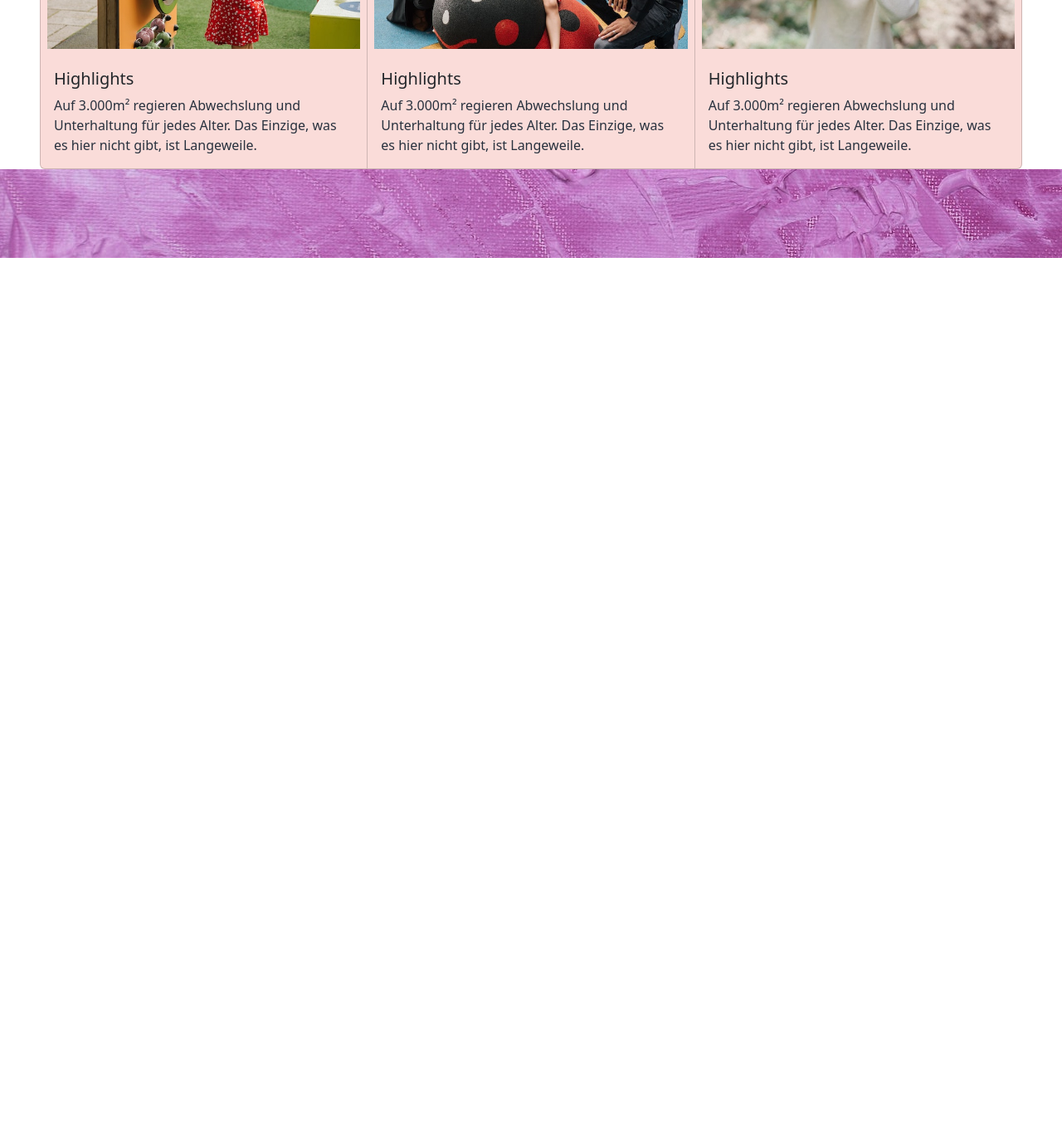
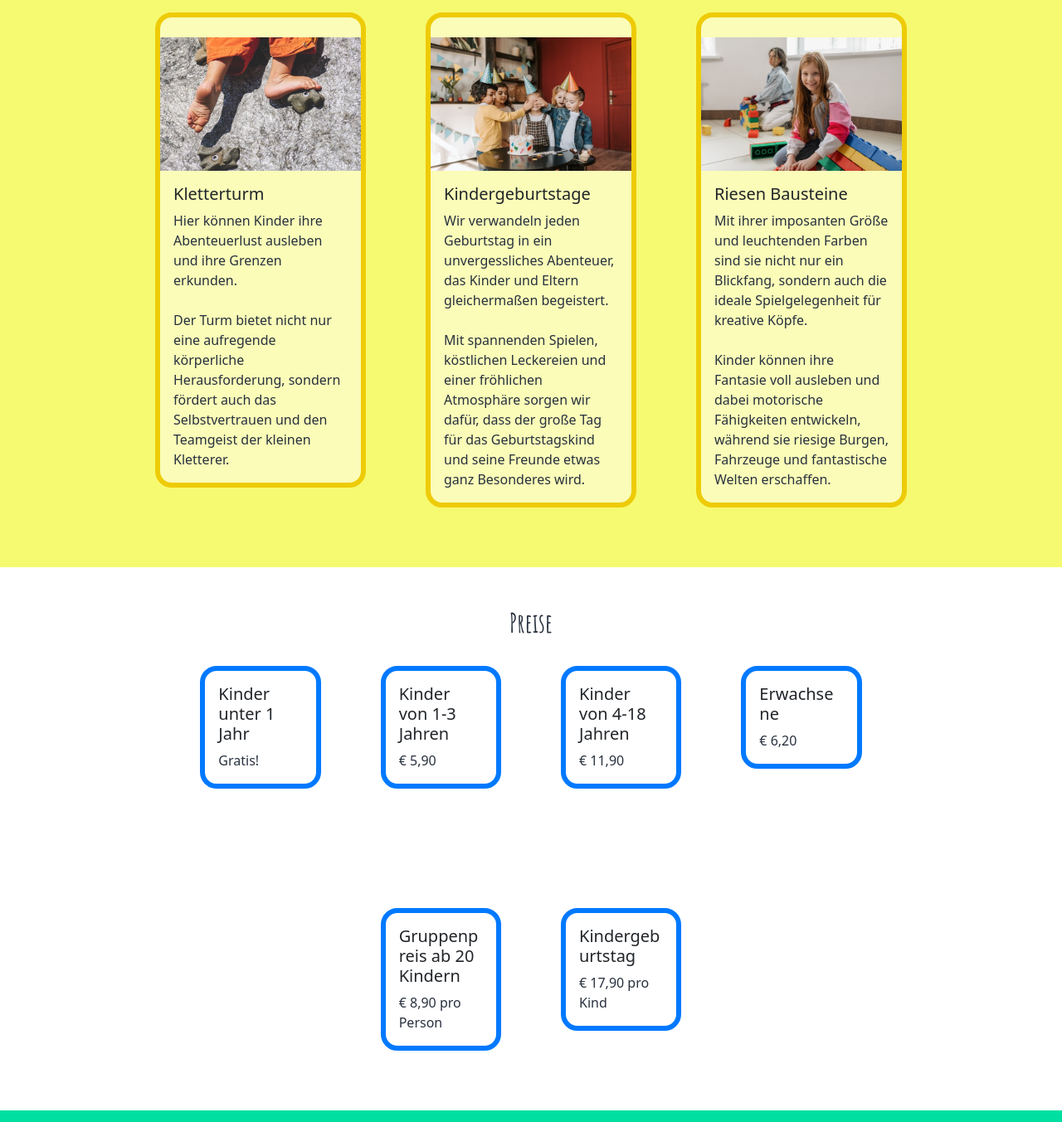
Before and after one commit to lamacoding/Tagaluba, a plain HTML site: page index.html in a window 1280 px wide. Shown: the part 489-1842 px from the top of the page at 83% size. Before the commit the page ends 800 px from the top, so only its background shows below. Drawn offline with nearby package versions, Linux system fonts and the light colour scheme; a web font is replaced by a local one.

Commit message:
Add sections and content

```diff
--- a/index.html
+++ b/index.html
@@ -13,17 +13,17 @@
     <link rel="preconnect" href="https://fonts.googleapis.com" />
     <link rel="preconnect" href="https://fonts.gstatic.com" crossorigin />
     <link
-      href="https://fonts.googleapis.com/css2?family=Amatic+SC:wght@700&family=Comic+Neue&display=swap"
+      href="https://fonts.googleapis.com/css2?family=Amatic+SC:wght@700&family=Tilt+Neon&display=swap"
       rel="stylesheet"
     />
     <link rel="stylesheet" href="style.css" />
   </head>
   <body data-bs-theme="light">
-    <div class="bg-body w-100">
+    <div class="w-100" id="top">
       <header>
-        <nav class="navbar navbar-expand-lg bg-body-tertiary">
+        <nav class="navbar fixed-top navbar-expand-lg bg-body">
           <div class="container-fluid">
-            <a class="navbar-brand ms-3" href="#">Tagaluba</a>
+            <a class="navbar-brand ms-3" href="#top">Tagaluba</a>
             <button
               class="navbar-toggler"
               type="button"
@@ -38,81 +38,201 @@
             <div class="collapse navbar-collapse" id="navbarSupportedContent">
               <ul class="navbar-nav mx-auto">
                 <li class="nav-item mx-2">
-                  <a class="nav-link active" href="index.html">Startseite</a>
+                  <a class="nav-link active" href="#top">Start</a>
                 </li>
                 <li class="nav-item mx-2">
-                  <a class="nav-link" href="#">Kindergeburtstag</a>
+                  <a class="nav-link" href="#highlights-item">Highlights</a>
                 </li>
                 <li class="nav-item mx-2">
-                  <a class="nav-link" href="#">Preise</a>
+                  <a class="nav-link" href="#prices-item">Preise</a>
                 </li>
                 <li class="nav-item mx-2">
-                  <a class="nav-link" href="#">Kontakt und Anfahrt</a>
+                  <a class="nav-link" href="#contact-item"
+                    >Kontakt und Anfahrt</a
+                  >
                 </li>
               </ul>
             </div>
           </div>
         </nav>
-      </header>
-
-      <div>
+        <div class="bg-body text-center my-5">
           <h1 class="main-heading">
             Willkommen im<br /><span class="heading-highlight"
               >Tagaluba Abenteuerland</span
             >
           </h1>
+          <h3 class="lead">
+            Riesenspaß bei jedem Wetter! Den erlebt man in Oberösterreichs
+            größtem Indoor-Spielplatz.<br />Ein einzigartiger Freizeitpark für
+            die ganze Familie.
+          </h3>
         </div>
+      </header>
 
-      <div class="card-group m-5">
-        <div class="card" style="background-color: #fadcd9">
+      <!-- Highlights -->
+      <div
+        class="row justify-content-center py-5 highlights-bg"
+        id="highlights-item"
+      >
+        <h2 class="text-center">Highlights</h2>
+        <div class="col-xl-3">
+          <div class="card highlights m-4">
             <img
-            src="assets/pexels-anete-lusina-5239936.jpg"
-            class="card-img-top p-2"
+              src="assets/pexels-susanne-jutzeler-sujufoto-1271816.jpg"
+              class="card-img-top pt-4"
               alt="Child playing with a wooden wheel"
             />
             <div class="card-body">
-            <h5 class="card-title">Highlights</h5>
+              <h5 class="card-title">Kletterturm</h5>
               <p class="card-text">
-              Auf 3.000m² regieren Abwechslung und Unterhaltung für jedes Alter.
-              Das Einzige, was es hier nicht gibt, ist Langeweile.
+                Hier können Kinder ihre Abenteuerlust ausleben und ihre Grenzen
+                erkunden.<br /><br />Der Turm bietet nicht nur eine aufregende
+                körperliche Herausforderung, sondern fördert auch das
+                Selbstvertrauen und den Teamgeist der kleinen Kletterer.
               </p>
             </div>
           </div>
-        <div class="card" style="background-color: #fadcd9">
+        </div>
+
+        <div class="col-xl-3">
+          <div class="card highlights m-4">
             <img
-            src="assets/pexels-anete-lusina-5239929.jpg"
-            class="card-img-top p-2"
-            alt="Child playing with a wooden wheel"
+              src="assets/pexels-vlada-karpovich-7100335.jpg"
+              class="card-img-top pt-4"
+              alt="Mehrere Kinder vor einer Geburtstagstorte"
             />
             <div class="card-body">
-            <h5 class="card-title">Highlights</h5>
+              <h5 class="card-title">Kindergeburtstage</h5>
               <p class="card-text">
-              Auf 3.000m² regieren Abwechslung und Unterhaltung für jedes Alter.
-              Das Einzige, was es hier nicht gibt, ist Langeweile.
+                Wir verwandeln jeden Geburtstag in ein unvergessliches
+                Abenteuer, das Kinder und Eltern gleichermaßen begeistert.<br /><br />Mit
+                spannenden Spielen, köstlichen Leckereien und einer fröhlichen
+                Atmosphäre sorgen wir dafür, dass der große Tag für das
+                Geburtstagskind und seine Freunde etwas ganz Besonderes wird.
               </p>
             </div>
           </div>
-        <div class="card" style="background-color: #fadcd9">
+        </div>
+
+        <div class="col-xl-3">
+          <div class="card highlights m-4">
             <img
-            src="assets/pexels-allan-mas-5623747.jpg"
-            class="card-img-top p-2"
-            alt="Child playing with a wooden wheel"
+              src="assets/pexels-alena-darmel-7751052.jpg"
+              class="card-img-top pt-4"
+              alt="Mädchen mit riesigen Lego Bausteinen"
             />
             <div class="card-body">
-            <h5 class="card-title">Highlights</h5>
+              <h5 class="card-title">Riesen Bausteine</h5>
               <p class="card-text">
-              Auf 3.000m² regieren Abwechslung und Unterhaltung für jedes Alter.
-              Das Einzige, was es hier nicht gibt, ist Langeweile.
+                Mit ihrer imposanten Größe und leuchtenden Farben sind sie nicht
+                nur ein Blickfang, sondern auch die ideale Spielgelegenheit für
+                kreative Köpfe.<br /><br />Kinder können ihre Fantasie voll
+                ausleben und dabei motorische Fähigkeiten entwickeln, während
+                sie riesige Burgen, Fahrzeuge und fantastische Welten
+                erschaffen.
               </p>
             </div>
           </div>
         </div>
       </div>
+    </div>
+
+    <!-- Preise row 1 -->
+    <div class="row justify-content-center py-5 bg-body" id="prices-item">
+      <h2 class="text-center">Preise</h2>
+      <div class="col-xl-2">
+        <div class="card prices m-4">
+          <div class="card-body">
+            <h5 class="card-title">Kinder unter 1 Jahr</h5>
+            <p class="card-text">Gratis!</p>
+          </div>
+        </div>
+      </div>
+
+      <div class="col-xl-2">
+        <div class="card prices m-4">
+          <div class="card-body">
+            <h5 class="card-title">Kinder von 1-3 Jahren</h5>
+            <p class="card-text">€ 5,90</p>
+          </div>
+        </div>
+      </div>
+
+      <div class="col-xl-2">
+        <div class="card prices m-4">
+          <div class="card-body">
+            <h5 class="card-title">Kinder von 4-18 Jahren</h5>
+            <p class="card-text">€ 11,90</p>
+          </div>
+        </div>
+      </div>
+
+      <div class="col-xl-2">
+        <div class="card prices m-4">
+          <div class="card-body">
+            <h5 class="card-title">Erwachsene</h5>
+            <p class="card-text">€ 6,20</p>
+          </div>
+        </div>
+      </div>
+    </div>
+    <!-- Preise row 2 -->
+    <div class="row justify-content-center py-5 bg-body">
+      <div class="col-xl-2">
+        <div class="card prices m-4">
+          <div class="card-body">
+            <h5 class="card-title">Gruppenpreis ab 20 Kindern</h5>
+            <p class="card-text">€ 8,90 pro Person</p>
+          </div>
+        </div>
+      </div>
+
+      <div class="col-xl-2">
+        <div class="card prices m-4">
+          <div class="card-body">
+            <h5 class="card-title">Kindergeburtstag</h5>
+            <p class="card-text">€ 17,90 pro Kind</p>
+          </div>
+        </div>
+      </div>
+    </div>
+
+    <div class="row justify-content-center py-5 contact-bg" id="contact-item">
+      <h2 class="text-center">Kontakt und Anfahrt</h2>
+      <p>
+        TAGALUBA - Abenteuerland Hörsching Poststrasse 4a 4063 Hörsching
+        Telefonnummer: 0681 / 102 66 070
+      </p>
+    </div>
+
+    <footer>
+        Impressum
+    </footer>
 
     <script
       src="https://cdn.jsdelivr.net/npm/bootstrap@5.3.2/dist/js/bootstrap.bundle.min.js"
       integrity="sha384-C6RzsynM9kWDrMNeT87bh95OGNyZPhcTNXj1NW7RuBCsyN/o0jlpcV8Qyq46cDfL"
       crossorigin="anonymous"
     ></script>
+    <script>
+      document.querySelectorAll('a[href^="#"]').forEach((anchor) => {
+        anchor.addEventListener("click", function (e) {
+          e.preventDefault();
+
+          const targetId = this.getAttribute("href").substring(1);
+          const targetElement = document.getElementById(targetId);
+
+          if (targetElement) {
+            const offset = 80;
+            const targetPosition = targetElement.offsetTop - offset;
+
+            window.scrollTo({
+              top: targetPosition,
+              behavior: "smooth", // Use 'auto' for instant scroll
+            });
+          }
+        });
+      });
+    </script>
   </body>
 </html>
--- a/style.css
+++ b/style.css
@@ -3,17 +3,19 @@
 }
 
 body {
-    background-image: url("assets/pexels-nick-collins-3006340.jpg");
+    padding-top: 80px;
+}
+
+h1, h2 {
+    font-family: 'Amatic SC', sans-serif;
 }
 
 .bg-primary {
-    background-color: #FFAEBC !important;
-}
-header {
-    font-family: 'Comic Neue', cursive;
+    background-color: #F6FDC3 !important;
 }
 
-a{
+
+a {
     font-size: 1.5em;
 }
 
@@ -28,8 +30,42 @@ a{
 }
 
 .heading-highlight {
-    background-color: red;
+    background: rgb(85,134,255);
+    background: linear-gradient(129deg, rgba(85,134,255,1) 0%, rgba(210,70,233,1) 100%);
     background-clip: text;
     -webkit-background-clip: text;
     color: transparent;
 }
+
+.card {
+    border-radius: 20px;
+    transition: .6s;
+}
+
+.card.highlights {
+    background-color: rgba(255,255,255,.5);
+    border: 6px solid rgb(238, 203, 7);
+}
+
+.card.prices {
+    background-color: rgba(255,255,255,.5);
+    border: 6px solid rgb(0, 121, 255);
+}
+
+.card:hover {
+    transform: scale(1.02) rotateZ(3deg);
+    z-index: 1;
+}
+
+.card img {
+    border-radius: 0px;
+}
+
+.highlights-bg {
+    background-color: rgb(246, 250, 112);
+}
+
+.contact-bg {
+    background-color: rgb(0, 223, 162);
+    height: 1000px;
+}
```
Also changed, not shown: assets/pexels-alena-darmel-7751052.jpg (added), assets/pexels-allan-mas-5623747.jpg (deleted), assets/pexels-anete-lusina-5239929.jpg (deleted), assets/pexels-anete-lusina-5239936.jpg (deleted), assets/pexels-nick-collins-3006340.jpg (deleted), assets/pexels-susanne-jutzeler-sujufoto-1271816.jpg (added), assets/pexels-vlada-karpovich-7100335.jpg (added). Lines whose indentation alone changed are shown as unchanged.
